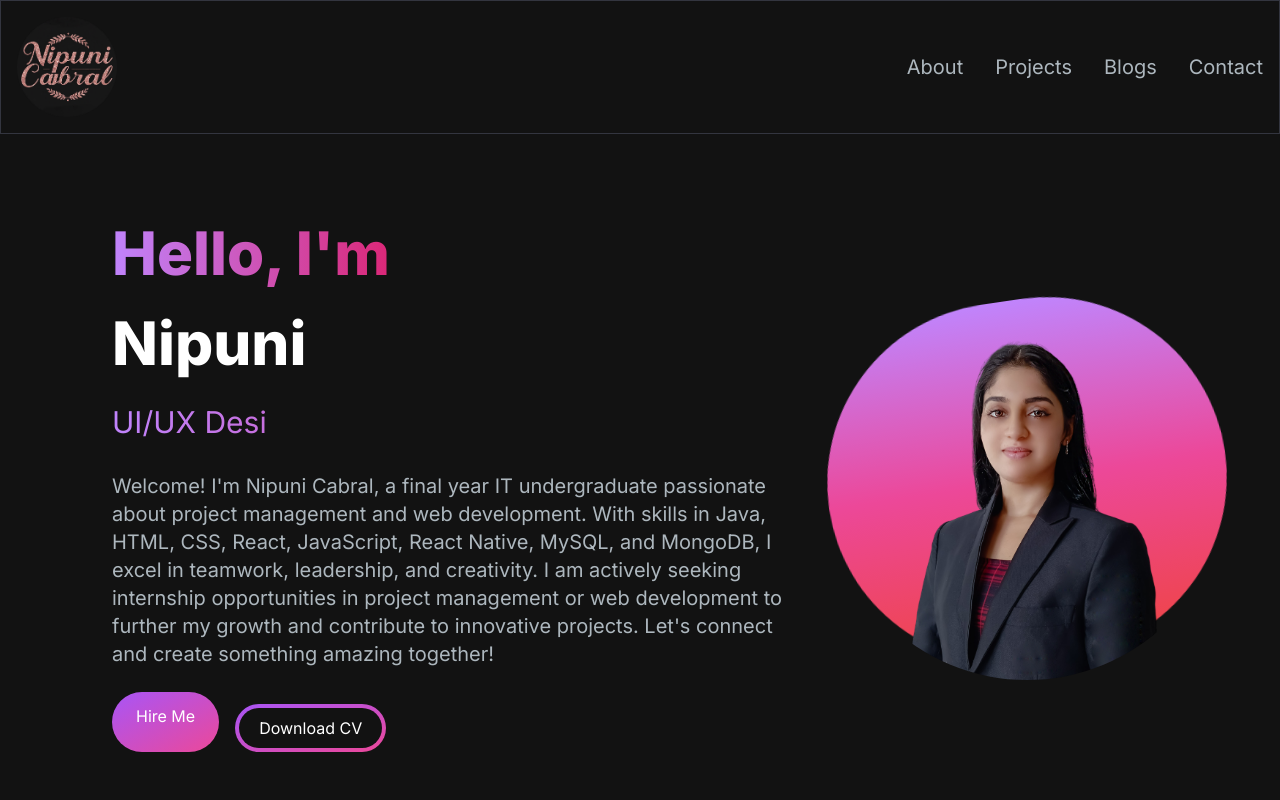
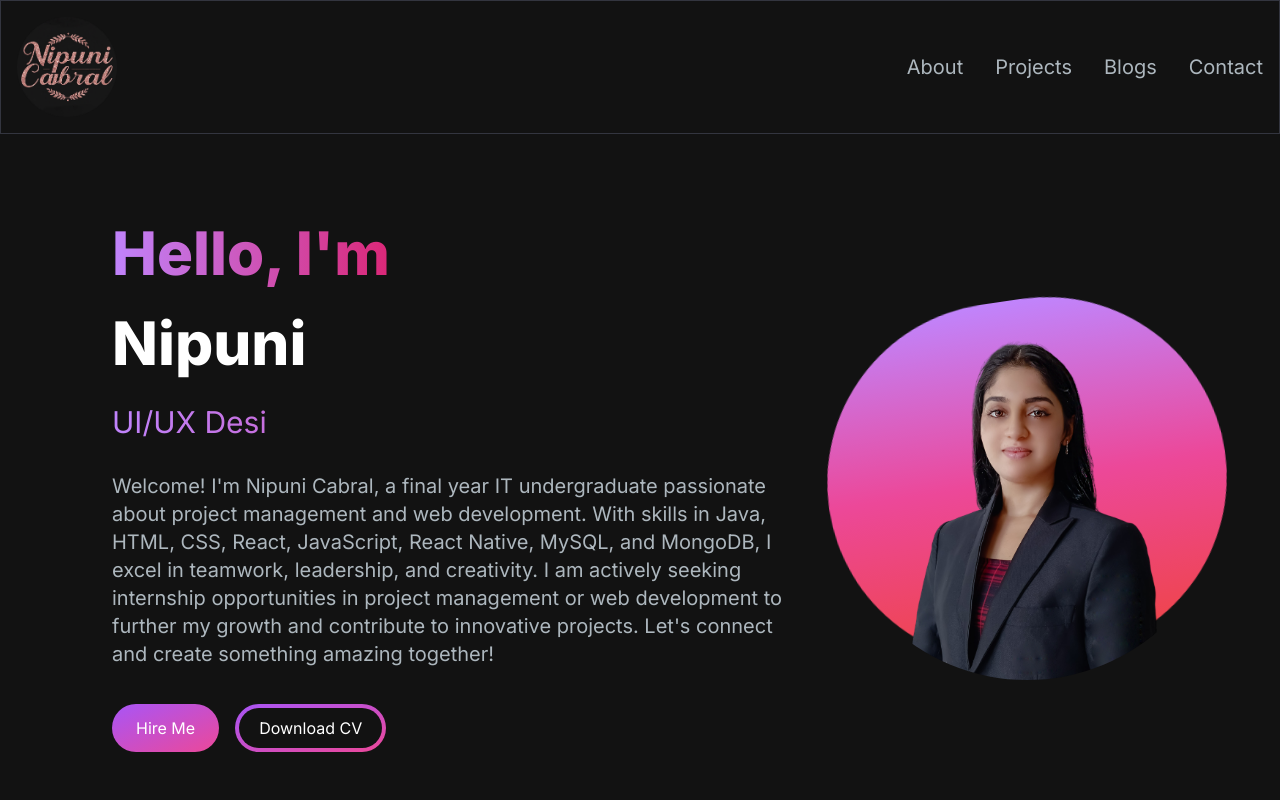
Before and after one commit to cabral0413/MyPortfolio, a Next.js app: page / in a window 1280 px wide. Shown: the top 800 px of the page. Built offline with nearby package versions, Linux system fonts and the light colour scheme.

Commit message:
update hero section

```diff
--- a/src/app/components/HeroSection.jsx
+++ b/src/app/components/HeroSection.jsx
@@ -46,8 +46,8 @@ const HeroSection = () => {
               web development to further my growth and contribute to innovative projects.
               Let&apos;s connect and create something amazing together!
             </p>
-            <div className="flex justify-center lg:justify-start">
-              <Link
+            <div>
+            <Link
                 href="/#contact"
                 className="px-6 inline-block py-3 w-full sm:w-fit rounded-full mr-4 bg-gradient-to-br from-primary-500 to-secondary-500 hover:bg-slate-200 text-white"
               >
```
